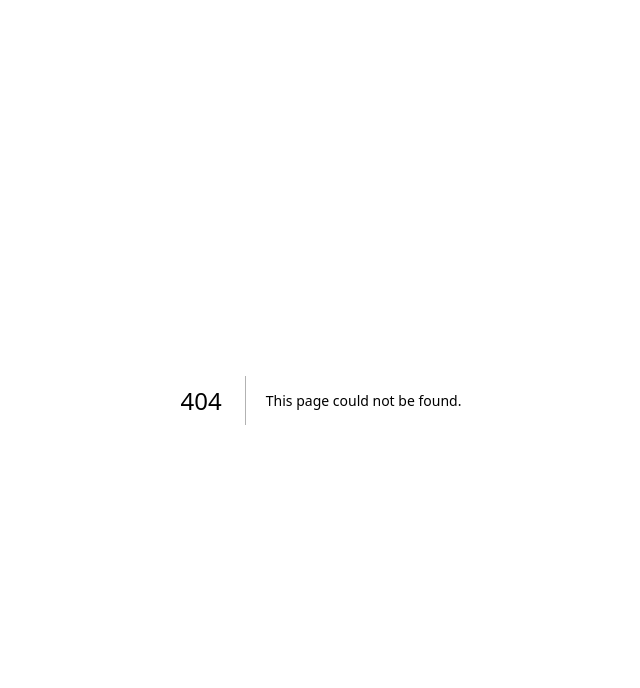
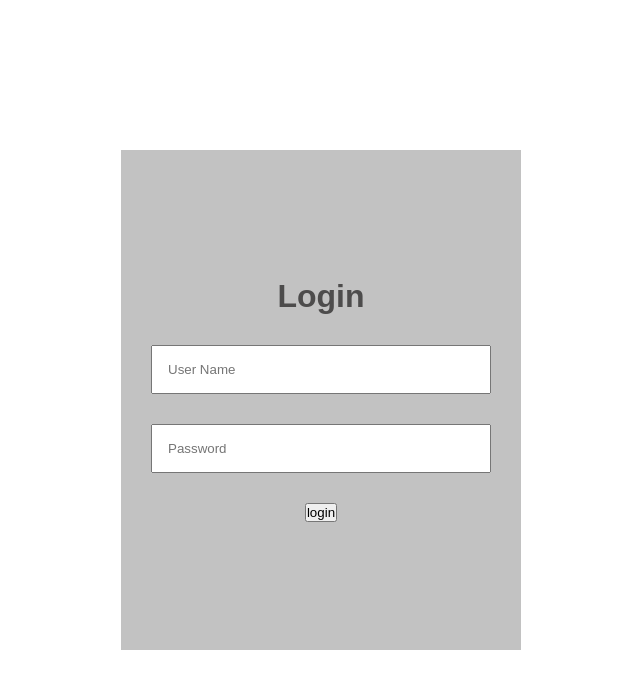
Before and after one commit to Souvikarjun/Enterprice-Account, a Next.js app: page /login in a window 1280 px wide. Before the commit this address had no page. Shown: the top 688 px of the page, without its empty margins (319-959 px from the left). Built offline with nearby package versions, Linux system fonts and the light colour scheme.

Commit message:
initial commit

```diff
--- a/app/globals.css
+++ b/app/globals.css
@@ -17,8 +17,8 @@ body {
 }
 
 body {
-  color: var(--foreground);
-  background: var(--background);
+  /* color: var(--foreground);
+  background: var(--background); */
   font-family: Arial, Helvetica, sans-serif;
   -webkit-font-smoothing: antialiased;
   -moz-osx-font-smoothing: grayscale;
--- a/app/layout.js
+++ b/app/layout.jsx
@@ -12,8 +12,8 @@ const geistMono = Geist_Mono({
 });
 
 export const metadata = {
-  title: "Create Next App",
-  description: "Generated by create next app",
+  title: "Accounting",
+  description: "Accounting website",
 };
 
 export default function RootLayout({ children }) {
--- /dev/null
+++ b/app/login/login.module.css
@@ -0,0 +1,29 @@
+.container{
+    height: 100vh;
+    width: 100%;
+    display: flex;
+    align-items: center;
+    justify-content: center;
+}
+
+.form{
+    display: flex;
+    flex-direction: column;
+    background-color: #c2c2c2;
+    padding: 30px;
+    align-items: center;
+    justify-content: center;
+    width: 400px;
+    height: 500px;
+    gap: 30px;
+}
+
+.form h1{
+    color: #272525c0;
+}
+
+
+.form input{
+    width: 100%;
+    padding: 15px;
+}
--- /dev/null
+++ b/app/login/page.jsx
@@ -0,0 +1,16 @@
+import styles from "./login.module.css"
+
+const Login = () => {
+  return (
+    <div className={styles.container}>
+        <form action="" className={styles.form}>
+            <h1 className={styles.title}>Login</h1>
+            <input type="text" name="username" placeholder="User Name" className={styles.userCredential}/>
+            <input type="password" name="password" placeholder="Password" className={styles.passwordCredential}/>
+            <button>login</button>
+        </form>
+    </div>
+  )
+}
+
+export default Login
```
Also changed, not shown: app/page.js (deleted, +0 -95 lines), app/page.jsx (added, +10 -0 lines).
